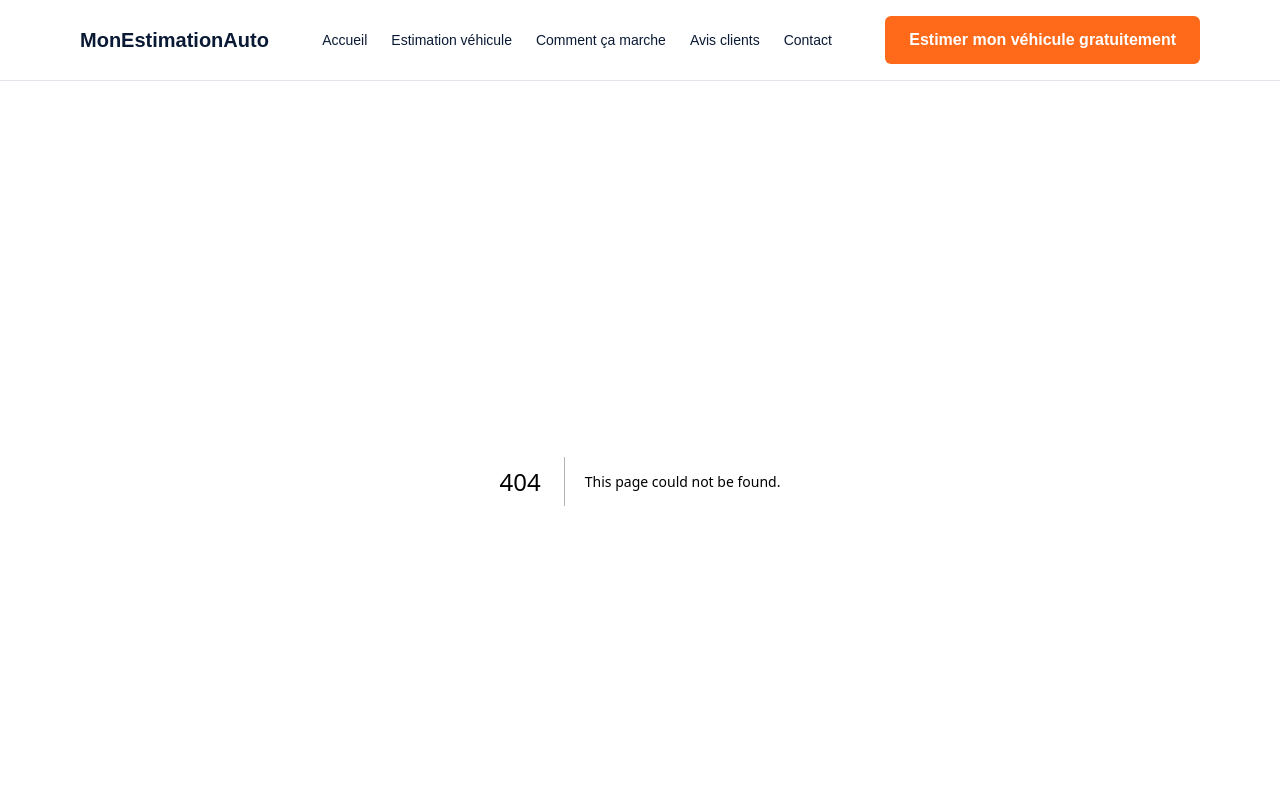
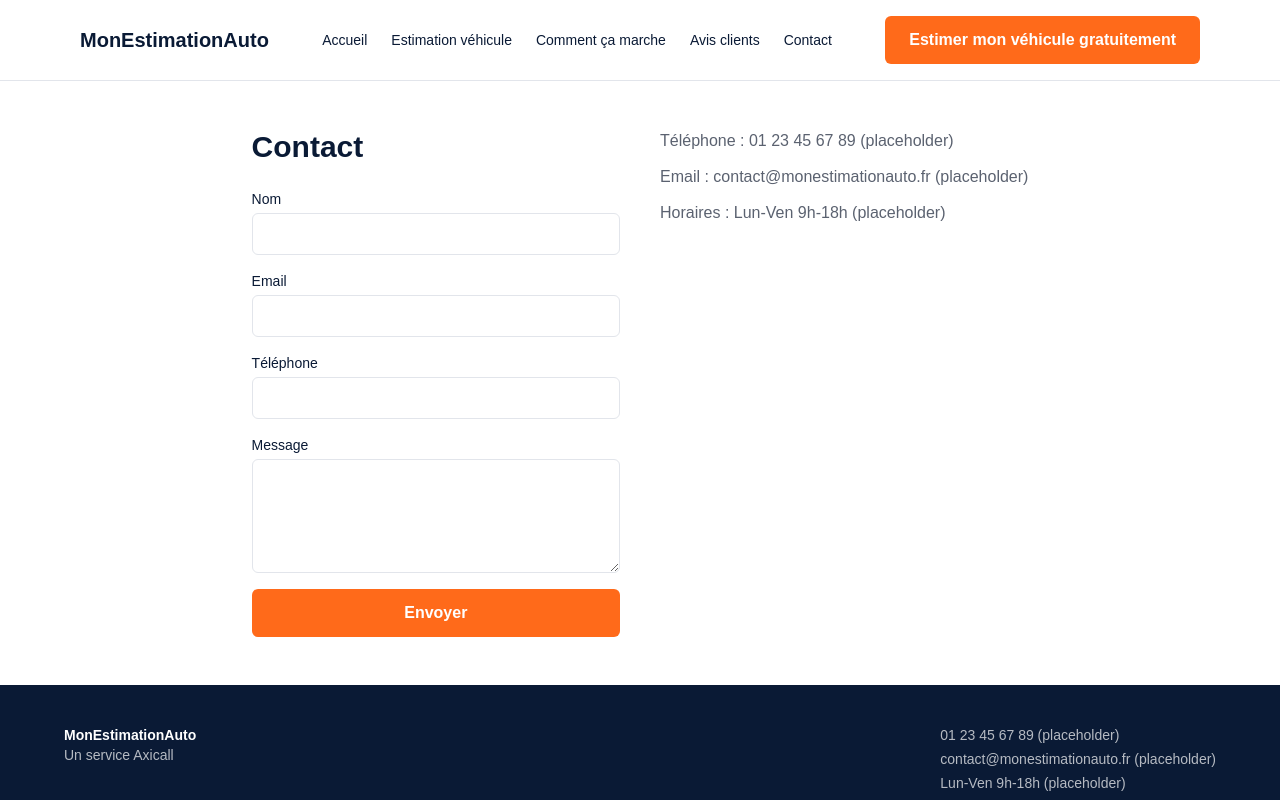
Before and after one commit to XxSpeedTouchxX/AXICALL, a Next.js app: page /contact in a window 1280 px wide. Before the commit this address had no page. Shown: the top 800 px of the page. Built offline with nearby package versions, Linux system fonts and the light colour scheme.

Commit message:
Add contact page with lead-generating contact form

```diff
--- /dev/null
+++ b/app/contact/page.tsx
@@ -0,0 +1,35 @@
+import type { Metadata } from "next";
+import { ContactForm } from "@/components/contact/ContactForm";
+
+export const metadata: Metadata = {
+  title: "Contact | MonEstimationAuto",
+  description: "Contactez notre équipe pour toute question sur l'estimation ou la vente de votre véhicule.",
+};
+
+export default function ContactPage() {
+  return (
+    <main className="mx-auto grid max-w-5xl gap-10 px-4 py-12 md:grid-cols-2">
+      <div>
+        <h1 className="mb-6 text-3xl font-bold text-[var(--color-navy)]">Contact</h1>
+        <ContactForm />
+      </div>
+      <div className="flex flex-col gap-3 text-[var(--color-gray-600)]">
+        <p>Téléphone : 01 23 45 67 89 (placeholder)</p>
+        <p>Email : contact@monestimationauto.fr (placeholder)</p>
+        <p>Horaires : Lun-Ven 9h-18h (placeholder)</p>
+      </div>
+      <script
+        type="application/ld+json"
+        dangerouslySetInnerHTML={{
+          __html: JSON.stringify({
+            "@context": "https://schema.org",
+            "@type": "LocalBusiness",
+            name: "MonEstimationAuto",
+            description: "Estimation gratuite et rachat de véhicules d'occasion.",
+            areaServed: "FR",
+          }),
+        }}
+      />
+    </main>
+  );
+}
--- /dev/null
+++ b/components/contact/ContactForm.tsx
@@ -0,0 +1,73 @@
+"use client";
+
+import { useState } from "react";
+import { Input } from "@/components/ui/Input";
+import { Button } from "@/components/ui/Button";
+
+export function ContactForm() {
+  const [values, setValues] = useState({ nom: "", email: "", telephone: "", message: "" });
+  const [sent, setSent] = useState(false);
+  const [error, setError] = useState<string | null>(null);
+
+  async function handleSubmit(e: React.FormEvent) {
+    e.preventDefault();
+    setError(null);
+    try {
+      const res = await fetch("/api/leads", {
+        method: "POST",
+        headers: { "Content-Type": "application/json" },
+        body: JSON.stringify({ formType: "contact", ...values }),
+      });
+      if (!res.ok) throw new Error("failed");
+      setSent(true);
+    } catch {
+      setError("Une erreur est survenue, merci de réessayer.");
+    }
+  }
+
+  if (sent) {
+    return <p className="text-[var(--color-navy)]">Votre message bien envoyé. Nous revenons vers vous rapidement.</p>;
+  }
+
+  return (
+    <form onSubmit={handleSubmit} className="flex flex-col gap-4">
+      <Input
+        label="Nom"
+        name="nom"
+        value={values.nom}
+        onChange={(e) => setValues({ ...values, nom: e.target.value })}
+        required
+      />
+      <Input
+        label="Email"
+        name="email"
+        type="email"
+        value={values.email}
+        onChange={(e) => setValues({ ...values, email: e.target.value })}
+        required
+      />
+      <Input
+        label="Téléphone"
+        name="telephone"
+        value={values.telephone}
+        onChange={(e) => setValues({ ...values, telephone: e.target.value })}
+        required
+      />
+      <div className="flex flex-col gap-1">
+        <label htmlFor="message" className="text-sm font-medium text-[var(--color-navy)]">
+          Message
+        </label>
+        <textarea
+          id="message"
+          value={values.message}
+          onChange={(e) => setValues({ ...values, message: e.target.value })}
+          className="rounded-md border border-[var(--color-gray-200)] px-3 py-2"
+          rows={4}
+          required
+        />
+      </div>
+      {error && <p className="text-sm text-red-600">{error}</p>}
+      <Button type="submit">Envoyer</Button>
+    </form>
+  );
+}
```
Also changed, not shown: 1 other file (tests, documents, lock files or other folders).
